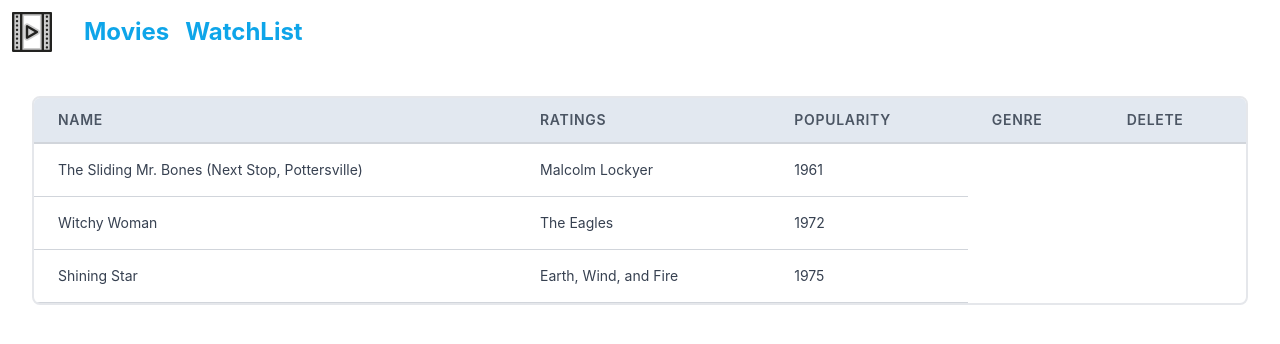
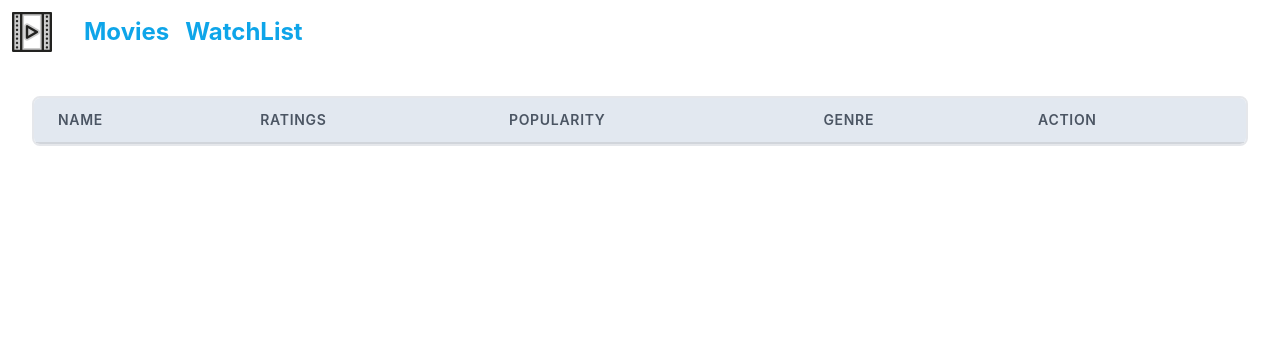
Before and after one commit to KIranMehta075/Movie_App_Clone, a React (Create React App) app: page /watchlist in a window 1280 px wide. Shown: the top 344 px of the page. Built offline with nearby package versions, Linux system fonts and the light colour scheme.

Commit message:
table with real data from api and related changes

```diff
--- a/src/App.js
+++ b/src/App.js
@@ -5,17 +5,49 @@ import {
   Routes,
   BrowserRouter,
 } from "react-router-dom";
+import React, { useState } from 'react';
 import NavBar from "./components/NavBar/NavBar";
 import WatchList from "./components/WatchList/WatchList";
 import Home from "./components/Home/Home";
 
 function App() {
+
+  const [isListed, setIsListed] = useState([]);
+
+
+
+  const handleIsLikedWatchList = (movie) => {
+    const exists = isListed.find((listedMovie) => listedMovie.id === movie.id);
+    if (!exists) {
+       //const newList = [...isListed];
+     // newList.push(id);
+      const newList = [...isListed, movie];
+      localStorage.setItem('watchList', JSON.stringify(newList));
+      setIsListed(newList);
+    }
+  };
+
+   const handleRemoveFromWatchList = (movieObj)=> {
+    const newList = isListed.filter((movieId)=>{
+      return movieId.id!== movieObj.id;
+    })
+    localStorage.setItem('watchList',JSON.stringify(newList));
+    setIsListed(newList);
+  }
+
   return (
     <BrowserRouter>
       <NavBar />
       <Routes>
-        <Route path="/" element={<Home />} />
-        <Route path="/watchlist" element={<WatchList />} />
+        <Route path="/" element={<Home
+        handleIsLikedWatchList = {handleIsLikedWatchList}
+        handleRemoveFromWatchList = {handleRemoveFromWatchList}
+        isListed = {isListed}
+        setIsListed = {setIsListed} />} />
+
+        <Route path="/watchlist" element={<WatchList
+        isListed = {isListed}
+        handleRemoveFromWatchList = {handleRemoveFromWatchList} />} />
       </Routes>
     </BrowserRouter>
   );
--- a/src/components/Card/Card.jsx
+++ b/src/components/Card/Card.jsx
@@ -35,7 +35,21 @@ import React from "react";
 
 
 
-const Card = ({ id, title, poster_path, isListed, handleIsLikedWatchList, handleRemoveFromWatchList }) => {
+const Card = ({ id, title, poster_path, isListed, handleIsLikedWatchList, handleRemoveFromWatchList, movieObj }) => {
+
+//   function isContain(movieObj) {
+//     return isListed.some(movie => movie.id === movieObj.id);
+// }
+
+function isContain(movieObj){
+  for(let i=0;i<isListed.length;i++){
+      if(movieObj.id === isListed[i].id){
+          return true;
+      }
+  }
+  return false;
+}
+
   return (
     <div
       className="h-[40vh] shadow-md rounded-xl overflow-hidden bg-cover bg-no-repeat m-2 w-56 transition-transform duration-300 ease-in-out transform hover:scale-110 flex flex-col"
@@ -44,16 +58,16 @@ const Card = ({ id, title, poster_path, isListed, handleIsLikedWatchList, handle
       }}
     >
       <div className="flex justify-end p-2">
-        {isListed.includes(id) ? (
+        {isContain(movieObj)? (
           <div
-            onClick={() => handleRemoveFromWatchList(id)}
+            onClick={() => handleRemoveFromWatchList(movieObj)}
             className="text-xl rounded-lg cursor-pointer p-2 bg-slate-950/50"
           >
             &#10060;
           </div>
         ) : (
           <div
-            onClick={() => handleIsLikedWatchList(id)}
+            onClick={() => handleIsLikedWatchList(movieObj)}
             className="text-xl rounded-lg cursor-pointer p-1 bg-slate-950/50"
           >
             &#128525;
--- a/src/components/Home/Home.jsx
+++ b/src/components/Home/Home.jsx
@@ -2,11 +2,14 @@ import React from "react";
 import Banner from "../Banner/Banner";
 import TrendingMovie from "../TrendingMovie/TrendingMovie";
 
-function Home() {
+function Home({isListed, setIsListed, handleIsLikedWatchList, handleRemoveFromWatchList}) {
   return (
     <>
       <Banner />
-      <TrendingMovie/>
+      <TrendingMovie handleIsLikedWatchList = {handleIsLikedWatchList}
+      handleRemoveFromWatchList = {handleRemoveFromWatchList}
+      isListed = {isListed}
+      setIsListed = {setIsListed} />
     </>
   );
 }
--- a/src/components/TrendingMovie/TrendingMovie.jsx
+++ b/src/components/TrendingMovie/TrendingMovie.jsx
@@ -7,26 +7,10 @@ import { Pagination } from '../Pagination/Pagination';
 
 
 
-function TrendingMovie() {
+function TrendingMovie({isListed, setIsListed, handleIsLikedWatchList, handleRemoveFromWatchList}) {
 
   const [movies, setMovies] = useState([]);
-  const [isListed, setIsListed] = useState([]);
   const [pageno, setPageNo] = useState(1);
-
-   const handleIsLikedWatchList = (id) =>{
-      const newList = [...isListed];
-      newList.push(id);
-      localStorage.setItem('watchList',JSON.stringify(newList));
-      setIsListed(newList);
-  }
-
-   const handleRemoveFromWatchList = (id)=> {
-    const newList = isListed.filter((movieId)=>{
-      return id!==movieId;
-    })
-    localStorage.setItem('watchList',JSON.stringify(newList));
-    setIsListed(newList);
-  }
 
   const handleNextPage = () => {
     setPageNo(pageno + 1);
@@ -66,7 +50,7 @@ function TrendingMovie() {
           {movies.map((movieObj, index) => (
             <Card
               key = {movieObj.id}
-              id = {movieObj.id}
+              movieObj = {movieObj}
               title = {movieObj.title}
               value = {movieObj.value}
               icon = {movieObj.icon}
--- a/src/components/WatchList/WatchList.jsx
+++ b/src/components/WatchList/WatchList.jsx
@@ -6,7 +6,7 @@ import React from "react";
 // 4. show movies with filter e.g. genres, comedy, horror, etc
 // 5. set up serach with typing the name of the movie
 
-function Watchlist() {
+function Watchlist({isListed, handleRemoveFromWatchList}) {
   return <>
    <div className=" border-2  rounded-lg m-8 overflow-x-auto">
   <table className=" w-full " >
@@ -17,25 +17,42 @@ function Watchlist() {
       <th className="px-6 py-3 border-b-2 border-gray-300 text-left text-sm font-semibold text-gray-600 uppercase tracking-wider">Ratings</th>
       <th className="px-6 py-3 border-b-2 border-gray-300 text-left text-sm font-semibold text-gray-600 uppercase tracking-wider">Popularity</th>
       <th className="px-6 py-3 border-b-2 border-gray-300 text-left text-sm font-semibold text-gray-600 uppercase tracking-wider">Genre</th>
-      <th className="px-6 py-3 border-b-2 border-gray-300 text-left text-sm font-semibold text-gray-600 uppercase tracking-wider">Delete</th>
+      <th className="px-6 py-3 border-b-2 border-gray-300 text-left text-sm font-semibold text-gray-600 uppercase tracking-wider">Action</th>
     </tr>
   </thead>
   <tbody>
-    <tr className="">
-      <td className="px-6 py-4 border-b border-gray-300 text-sm text-gray-700 ">The Sliding Mr. Bones (Next Stop, Pottersville)</td>
-      <td className="px-6 py-4 border-b border-gray-300 text-sm text-gray-700 ">Malcolm Lockyer</td>
-      <td className="px-6 py-4 border-b border-gray-300 text-sm text-gray-700 ">1961</td>
-    </tr>
-    <tr>
-      <td className="px-6 py-4 border-b border-gray-300 text-sm text-gray-700 ">Witchy Woman</td>
-      <td className="px-6 py-4 border-b border-gray-300 text-sm text-gray-700 ">The Eagles</td>
-      <td className="px-6 py-4 border-b border-gray-300 text-sm text-gray-700 ">1972</td>
-    </tr>
-    <tr>
-      <td className="px-6 py-4 border-b border-gray-300 text-sm text-gray-700 ">Shining Star</td>
-      <td className="px-6 py-4 border-b border-gray-300 text-sm text-gray-700 ">Earth, Wind, and Fire</td>
-      <td className="px-6 py-4 border-b border-gray-300 text-sm text-gray-700 ">1975</td>
-    </tr>
+  {isListed.map((movieObj) => (
+              <tr className="border-b-2" key={movieObj.id}>
+                <td className="px-6 py-4">
+                  <img
+                    className="h-[6rem] w-[10rem]"
+                    src={`https://image.tmdb.org/t/p/original${movieObj.poster_path}`}
+                    alt={movieObj.title}
+                  />
+
+
+                  <div className= " `py-4  text-sm text-gray-700" >{movieObj.title}</div>
+                </td>
+                <td className="px-6 py-4 border-b border-gray-300 text-sm text-gray-700">
+                  {movieObj.vote_average}
+                </td>
+                <td className="px-6 py-4 border-b border-gray-300 text-sm text-gray-700">
+                  {movieObj.popularity}
+                </td>
+                <td className="px-6 py-4 border-b border-gray-300 text-sm text-gray-700">
+                {movieObj.genre_ids?.join(", ") || "N/A"}
+                </td>
+                <td className="px-6 py-4 border-b border-gray-300 text-sm text-gray-700">
+                  <button
+                    onClick={() => handleRemoveFromWatchList(movieObj.id)}
+                    className="bg-red-500 text-white px-4 py-2 rounded hover:bg-red-600"
+                  >
+                    Remove
+                  </button>
+                </td>
+              </tr>
+            ))}
+
   </tbody>
 </table>
   </div>
```
